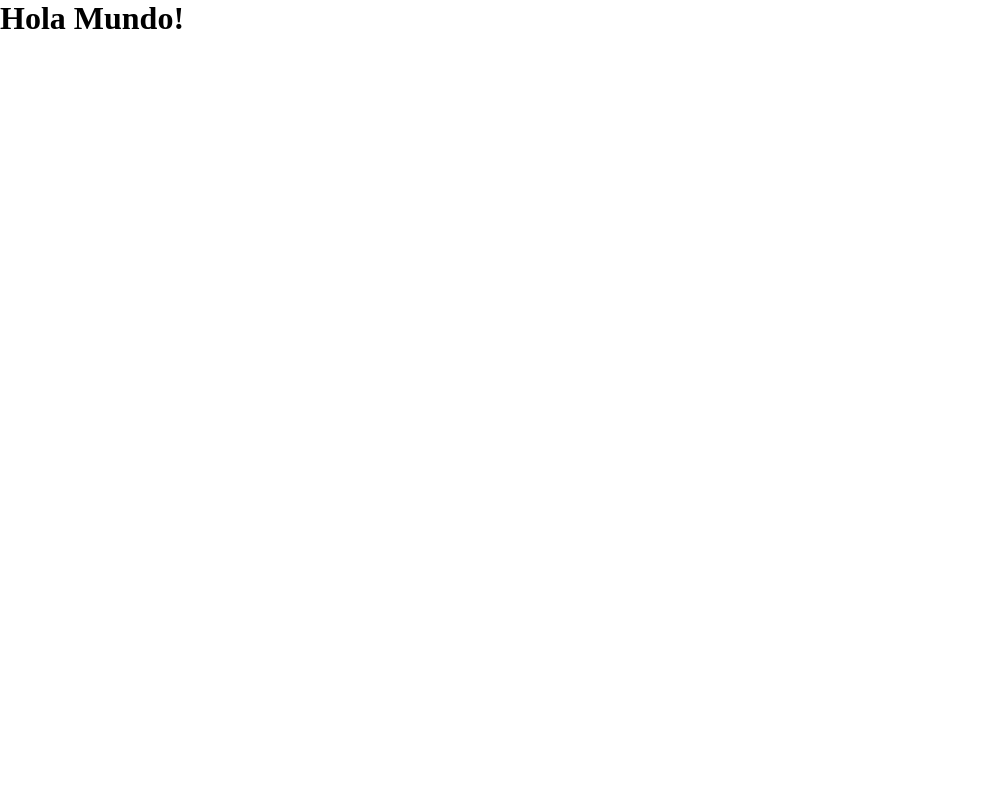
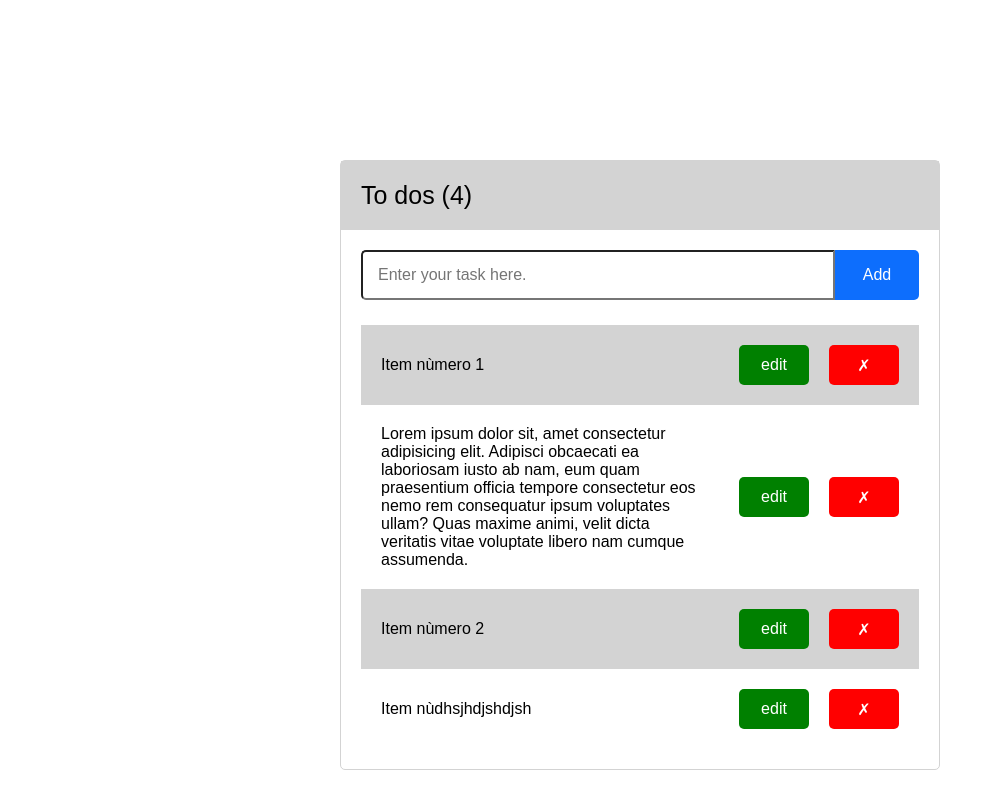
Before and after one commit to kikemaya/to-do-api-app, a website: page index.html in a window 1280 px wide. Shown: the whole page, without its empty margins (0-1003 px from the left). Drawn offline with Linux system fonts and the light colour scheme.

Commit message:
:sparkles: view and model v.0 finished. Expecting controllers...

```diff
--- a/css/styles.css
+++ b/css/styles.css
@@ -3,3 +3,102 @@
     padding: 0;
     box-sizing: border-box;
 }
+html {
+    font-size: 10px;
+}
+li {
+    list-style-type: none;
+}
+a {
+    text-decoration: none;
+}
+body {
+    font-family: Arial, Helvetica, sans-serif;
+    font-size: 16px;
+}
+.to-container {
+    margin-top: calc(20vh);
+    width: 600px;
+    border: 1.5px solid lightgray;
+    border-radius: 5px;
+    margin-left: 50%;
+    transform: translateX(-50%);
+    margin-bottom: 6rem;
+}
+.to-container__heading {
+    background-color: lightgray;
+    font-size: 2.5rem;
+}
+.to-container__heading p, .to-container__content {
+    padding: 20px;
+}
+.to-container__content {
+    display: flex;
+    flex-direction: column;
+    gap: 25px;
+}
+.to-container__content__add-box {
+    display: flex;
+    align-items: stretch;
+    height: 50px;
+    justify-content: space-between;
+}
+.to-container__content__intext {
+    width: 100%;
+    padding: 1.5rem;
+    font-size: 1.6rem;
+    border-radius: 0px;
+    border-radius: 5px 0px 0px 5px;
+}
+.to-container__content__btn {
+    font-size: 1.6rem;
+    width: 100px;
+    background-color: #0d6efd;
+    color: white;
+    height: 100%;
+    border-style: none;
+    border-radius: 0px 5px 5px 0px;
+    cursor: pointer;
+    transition: all;
+}
+.to-container__content__btn:hover, .to-container__content__list li button:hover {
+    filter: brightness(75%);
+    transition-duration: .3s;
+}
+.to-container__content__list li {
+    padding: 2rem;
+    display: flex;
+    justify-content: space-between;
+    gap: 3rem;
+    align-items: center;
+}
+.to-container__content__list__btnwrapper {
+    display: flex;
+    gap: 20px;
+}
+.to-container__content__list li button{
+    width: 70px;
+    height: 40px;
+    font-size: 1.6rem;
+    background-color: red;
+    border: none;
+    border-radius: 0.5rem;
+    color: white;
+    cursor: pointer;
+}
+.to-container__content__list li button:first-child{
+    background-color: green;
+}
+.to-container__content__list li:nth-child(odd){
+    background-color: lightgray;
+}
+@media only screen and (max-width: 650px) {
+    .to-container {
+        width: 90%;
+    }
+    .to-container__content__list li {
+        flex-direction: column;
+        gap: 2rem;
+        align-items: flex-start;
+    }
+}
--- a/index.html
+++ b/index.html
@@ -8,7 +8,21 @@
     <link rel="stylesheet" href="./css/styles.css">
 </head>
 <body>
-    <h1>Hola Mundo!</h1>
+    <div class="to-container">
+        <div class="to-container__heading">
+            <p>To dos <span id="title-heading"></span></p>
+        </div>
+        <div class="to-container__content">
+            <div class="to-container__content__add-box">
+                <input type="text" name="" id="input-task" placeholder="Enter your task here." class="to-container__content__intext">
+                <button class="to-container__content__btn" id="submit-task">Add</button>
+            </div>
+
+            <ul class="to-container__content__list" id="list">
+                <!-- <li>Lorem ipsum dolor sit amet consectetur. <div class="to-container__content__list__btnwrapper"> <button>edit</button> <button>&cross;</button> </div></li> -->
+            </ul>
+        </div>
+    </div>
     <script src="./js/script.js"></script>
 </body>
 </html>
--- a/js/script.js
+++ b/js/script.js
@@ -1 +1,49 @@
 'use strict'
+
+const data = [
+    {
+        "id": 1,
+        "task": "Item nùmero 1"
+    },
+    {
+        "id": 2,
+        "task": "Lorem ipsum dolor sit, amet consectetur adipisicing elit. Adipisci obcaecati ea laboriosam iusto ab nam, eum quam praesentium officia tempore consectetur eos nemo rem consequatur ipsum voluptates ullam? Quas maxime animi, velit dicta veritatis vitae voluptate libero nam cumque assumenda."
+    },
+    {
+        "id": 3,
+        "task": "Item nùmero 2"
+    },
+    {
+        "id": 4,
+        "task": "Item nùdhsjhdjshdjsh"
+    },
+]
+
+let numberOfTask = data.length
+
+const titleHeading = document.getElementById('title-heading')
+const inputTask = document.getElementById('input-task')
+const submitTask = document.getElementById('submit-task')
+const list = document.getElementById('list')
+
+titleHeading.textContent = `(${numberOfTask})`
+
+submitTask.addEventListener('click', () => {
+    numberOfTask++
+    data.push({
+        "id" : `${numberOfTask}`,
+        "task" : `${inputTask.value}`
+    })
+    console.log(data);
+    // location.reload()
+})
+
+data.forEach(element => {
+    list.innerHTML += `<li>
+                        ${element.task}
+                        <div class='to-container__content__list__btnwrapper'>
+                            <button>edit</button>
+                            <button>&cross;</button>
+                        </div>
+                    </li>`
+})
```
Also changed, not shown: db/db.json (added, +16 -0 lines).
